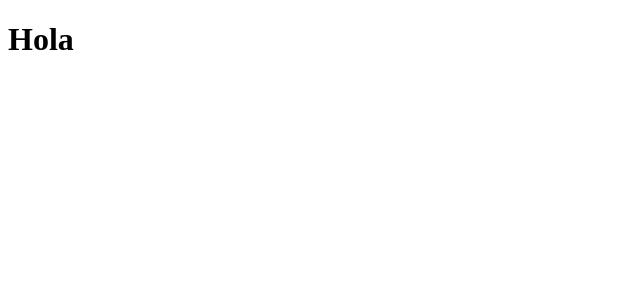
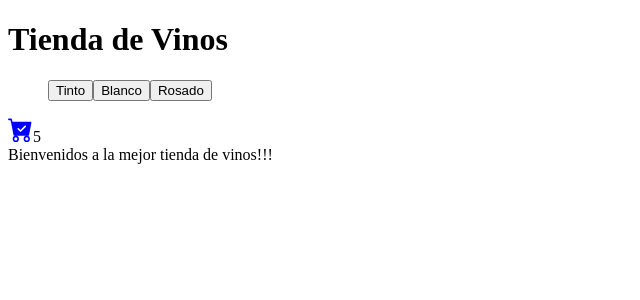
Before and after one commit to Rodymus/Tienda-de-Vinos-React-CH-RCG, a React (Vite) app: page / in a window 1280 px wide. Shown: the top 300 px of the page, without its empty margins (0-640 px from the left). Built offline with nearby package versions, Linux system fonts and the light colour scheme.

Commit message:
completando la entrega

```diff
--- a/package.json
+++ b/package.json
@@ -11,7 +11,8 @@
   },
   "dependencies": {
     "react": "^18.2.0",
-    "react-dom": "^18.2.0"
+    "react-dom": "^18.2.0",
+    "react-icons": "^4.8.0"
   },
   "devDependencies": {
     "@types/react": "^18.0.28",
--- a/src/App.jsx
+++ b/src/App.jsx
@@ -1,9 +1,12 @@
+import ItemListContainer from "./components/ItemListContainer"
+import NavBar from "./components/NavBar"
 
 function App() {
 
   return (
     <>
-      <h1>Hola</h1>
+      <NavBar />
+      <ItemListContainer greeting={"Bienvenidos a la mejor tienda de vinos!!!"} />
     </>
   )
 }
--- /dev/null
+++ b/src/components/CartWidget.jsx
@@ -0,0 +1,12 @@
+import React from 'react'
+import { BsFillCartCheckFill } from 'react-icons/bs';
+
+const CartWidget = () => {
+  return (
+    <div>
+        <BsFillCartCheckFill color='blue' size="25px" /><span>5</span>
+    </div>
+  )
+}
+
+export default CartWidget
--- /dev/null
+++ b/src/components/ItemListContainer.jsx
@@ -0,0 +1,9 @@
+import React from 'react'
+
+const ItemListContainer = ({ greeting }) => {
+  return (
+    <div>{greeting}</div>
+  )
+}
+
+export default ItemListContainer
--- /dev/null
+++ b/src/components/NavBar.jsx
@@ -0,0 +1,18 @@
+import React from 'react'
+import CartWidget from './CartWidget'
+
+const NavBar = () => {
+  return (
+    <div>
+    <h1>Tienda de Vinos</h1>
+    <ul>
+        <button>Tinto</button>
+        <button>Blanco</button>
+        <button>Rosado</button>
+    </ul>
+    <CartWidget />
+    </div>
+  )
+}
+
+export default NavBar
```
Also changed, not shown: 1 other file (tests, documents, lock files or other folders).
